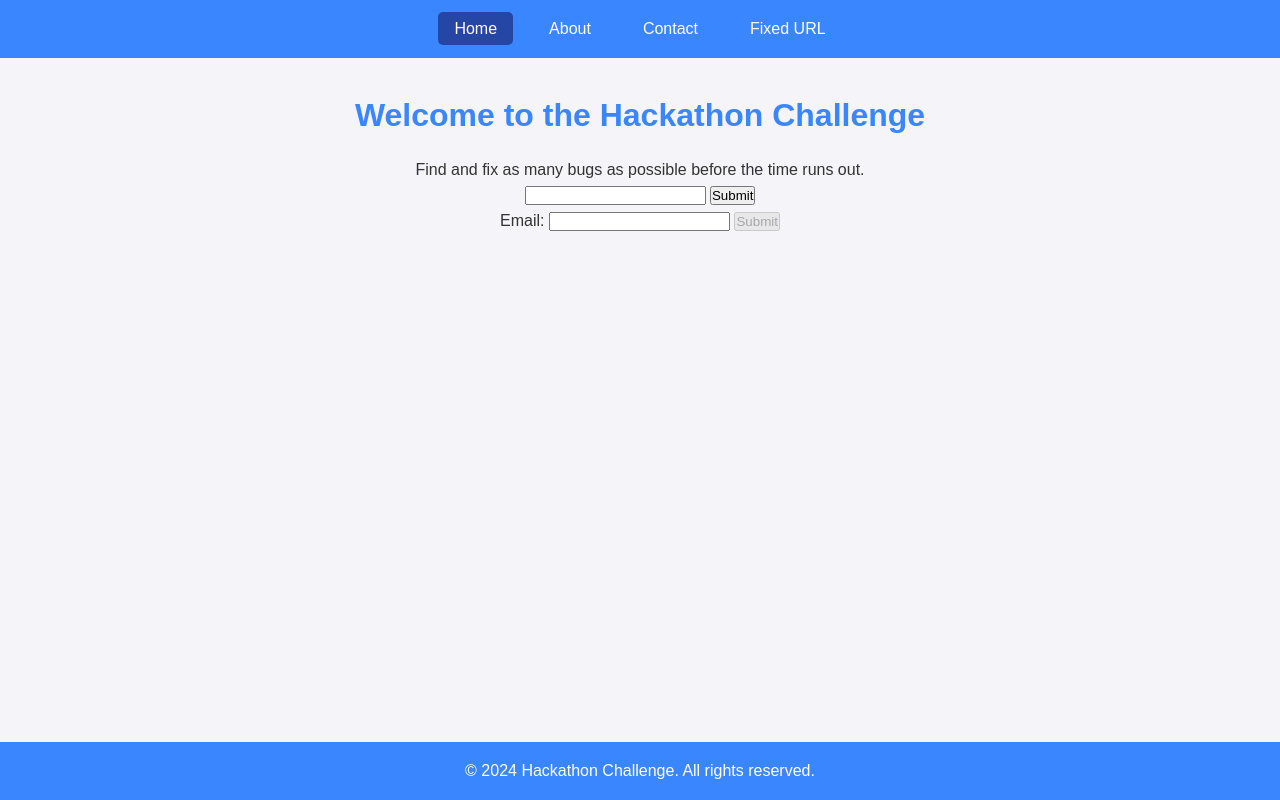
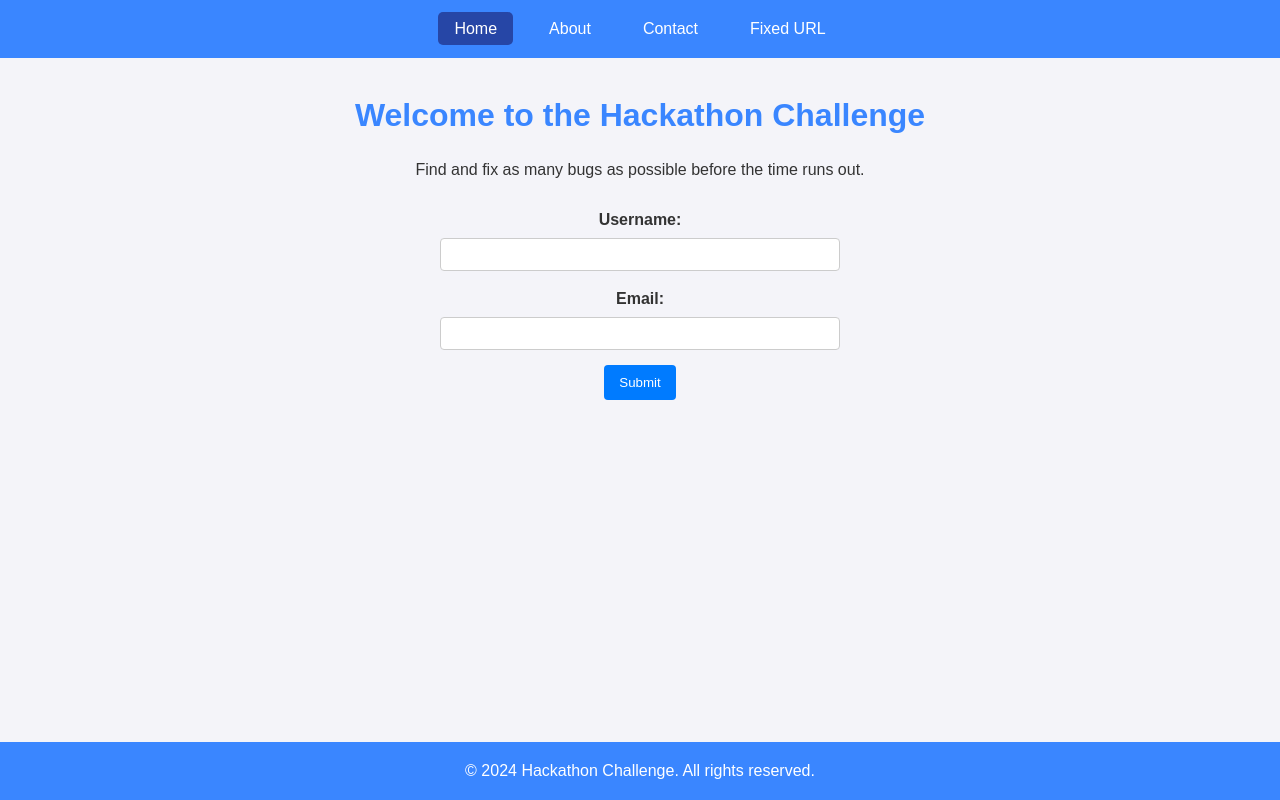
Before and after one commit to KasperTonsgaardMerkle/Hackathon-Challenge, a website: page index.html in a window 1280 px wide. Drawn offline with Linux system fonts and the light colour scheme.

Commit message:
Bug 6, 7 ,8, 9

```diff
--- a/index.html
+++ b/index.html
@@ -21,13 +21,16 @@
     <h1>Welcome to the Hackathon Challenge</h1>
     <p>Find and fix as many bugs as possible before the time runs out.</p>
 
-    <input type="text" id="username" name="username">
-    <button>Submit</button>
+
 
     <form action="#" method="POST">
+        <label for="username">Username:</label>
+        <input type="text" id="username" name="username">
+
         <label for="email">Email:</label>
-        <input type="text" id="email" name="email">
-        <button disabled type="submit">Submit</button>
+        <input type="email" id="email" name="email">
+
+        <button type="submit">Submit</button>
     </form>
 </main>
 
--- a/style.css
+++ b/style.css
@@ -57,3 +57,37 @@ footer {
     padding: 1rem 0;
     margin-top: auto;
 }
+
+
+form {
+    max-width: 400px;
+    margin: 25px auto;
+}
+
+label {
+    display: block;
+    margin-bottom: 5px;
+    font-weight: bold;
+}
+
+input[type="text"], input[type="email"], textarea {
+    width: 100%;
+    padding: 8px;
+    margin-bottom: 15px;
+    border: 1px solid #ccc;
+    border-radius: 4px;
+    box-sizing: border-box;
+}
+
+button {
+    padding: 10px 15px;
+    background-color: #007BFF;
+    color: #fff;
+    border: none;
+    border-radius: 4px;
+    cursor: pointer;
+}
+
+button:hover {
+    background-color: #0056b3;
+}
```
Also changed, not shown: bugs.md (+26 -11 lines), contact.html (+4 -4 lines).
